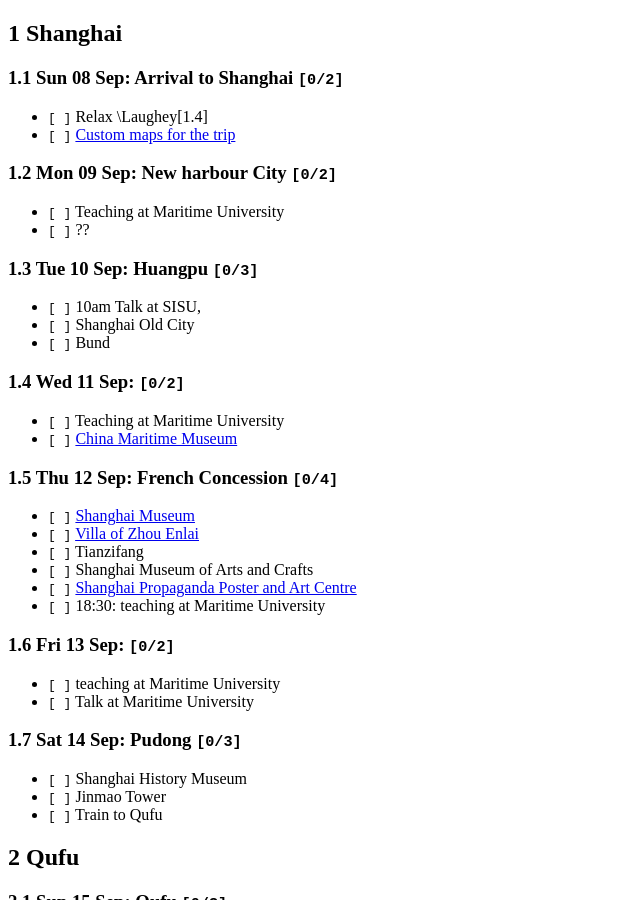
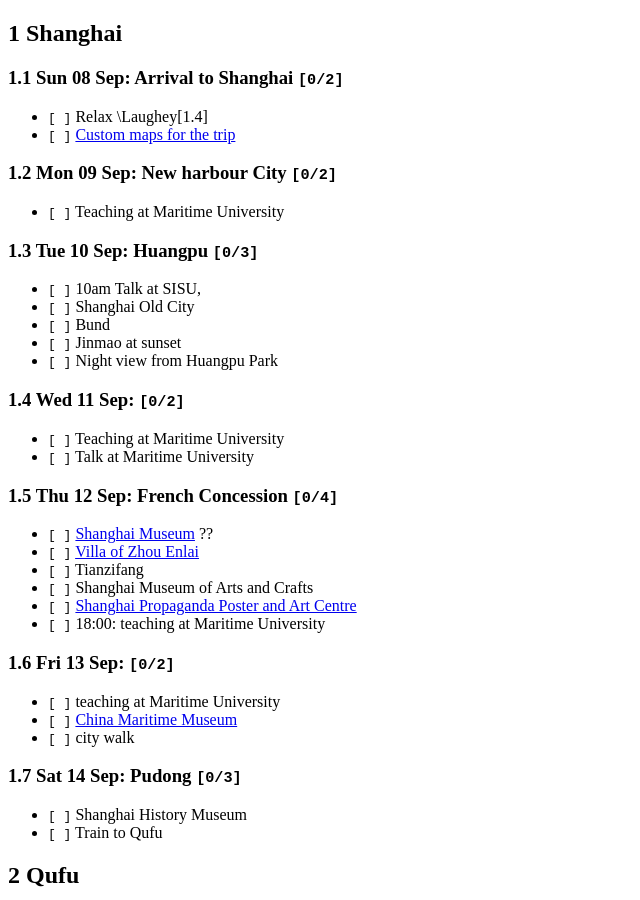
Before and after one commit to ssharoff/ssharoff.github.io, a Jekyll site: the page travel/shanghai-plans.html, which Jekyll copies as it is, in a window 1280 px wide and 900 px high. Shown: the whole window, without its empty margins (0-640 px from the left). Built offline with Jekyll 4.4.1, drawn with Linux system fonts in a browser that asks for light colours; some of the changed text lies outside the part shown.

Commit message:
cleaner schedule

```diff
--- a/travel/shanghai-plans.html
+++ b/travel/shanghai-plans.html
@@ -3,7 +3,7 @@
 "http://www.w3.org/TR/xhtml1/DTD/xhtml1-strict.dtd">
 <html xmlns="http://www.w3.org/1999/xhtml" lang="en" xml:lang="en">
 <head>
-<!-- 2024-09-01 Sun 10:01 -->
+<!-- 2024-09-01 Sun 13:24 -->
 <meta http-equiv="Content-Type" content="text/html;charset=utf-8" />
 <meta name="viewport" content="width=device-width, initial-scale=1" />
 <title>&lrm;</title>
@@ -240,12 +240,12 @@
 <body>
 <div id="content">
 
-<div id="outline-container-orgb98007f" class="outline-2">
-<h2 id="orgb98007f"><span class="section-number-2">1</span> Shanghai</h2>
+<div id="outline-container-org4f8db50" class="outline-2">
+<h2 id="org4f8db50"><span class="section-number-2">1</span> Shanghai</h2>
 <div class="outline-text-2" id="text-1">
 </div>
-<div id="outline-container-org9ff654a" class="outline-3">
-<h3 id="org9ff654a"><span class="section-number-3">1.1</span> Sun 08 Sep: Arrival to Shanghai <code>[0/2]</code></h3>
+<div id="outline-container-org5e0c941" class="outline-3">
+<h3 id="org5e0c941"><span class="section-number-3">1.1</span> Sun 08 Sep: Arrival to Shanghai <code>[0/2]</code></h3>
 <div class="outline-text-3" id="text-1-1">
 <ul class="org-ul">
 <li class="off"><code>[&#xa0;]</code> Relax \Laughey[1.4]</li>
@@ -255,79 +255,80 @@
 </div>
 
 
-<div id="outline-container-org95e71ad" class="outline-3">
-<h3 id="org95e71ad"><span class="section-number-3">1.2</span> Mon 09 Sep: New harbour City <code>[0/2]</code></h3>
+<div id="outline-container-org25d0111" class="outline-3">
+<h3 id="org25d0111"><span class="section-number-3">1.2</span> Mon 09 Sep: New harbour City <code>[0/2]</code></h3>
 <div class="outline-text-3" id="text-1-2">
 <ul class="org-ul">
 <li class="off"><code>[&#xa0;]</code> Teaching at Maritime University</li>
-<li class="off"><code>[&#xa0;]</code> ??</li>
 </ul>
 </div>
 </div>
 
-<div id="outline-container-orgf7348a4" class="outline-3">
-<h3 id="orgf7348a4"><span class="section-number-3">1.3</span> Tue 10 Sep: Huangpu <code>[0/3]</code></h3>
+<div id="outline-container-orgc22b4ee" class="outline-3">
+<h3 id="orgc22b4ee"><span class="section-number-3">1.3</span> Tue 10 Sep: Huangpu <code>[0/3]</code></h3>
 <div class="outline-text-3" id="text-1-3">
 <ul class="org-ul">
 <li class="off"><code>[&#xa0;]</code> 10am Talk at SISU,</li>
 <li class="off"><code>[&#xa0;]</code> Shanghai Old City</li>
 <li class="off"><code>[&#xa0;]</code> Bund</li>
+<li class="off"><code>[&#xa0;]</code> Jinmao at sunset</li>
+<li class="off"><code>[&#xa0;]</code> Night view from Huangpu Park</li>
 </ul>
 </div>
 </div>
 
-<div id="outline-container-org74631a7" class="outline-3">
-<h3 id="org74631a7"><span class="section-number-3">1.4</span> Wed 11 Sep:  <code>[0/2]</code></h3>
+<div id="outline-container-org5d561d9" class="outline-3">
+<h3 id="org5d561d9"><span class="section-number-3">1.4</span> Wed 11 Sep:  <code>[0/2]</code></h3>
 <div class="outline-text-3" id="text-1-4">
 <ul class="org-ul">
 <li class="off"><code>[&#xa0;]</code> Teaching at Maritime University</li>
-<li class="off"><code>[&#xa0;]</code> <a href="https://www.tripadvisor.com/Attraction_Review-g308272-d2220946-Reviews-China_Maritime_Museum-Shanghai.html">China Maritime Museum</a></li>
-</ul>
-</div>
-</div>
-
-<div id="outline-container-org197ea3e" class="outline-3">
-<h3 id="org197ea3e"><span class="section-number-3">1.5</span> Thu 12 Sep: French Concession <code>[0/4]</code></h3>
-<div class="outline-text-3" id="text-1-5">
-<ul class="org-ul">
-<li class="off"><code>[&#xa0;]</code> <a href="http://www.shanghaimuseum.net/museum/frontend/en/index.action">Shanghai Museum</a></li>
-<li class="off"><code>[&#xa0;]</code> <a href="https://en.wikipedia.org/wiki/Former_Residence_of_Zhou_Enlai_(Shanghai)">Villa of Zhou Enlai</a></li>
-<li class="off"><code>[&#xa0;]</code> Tianzifang</li>
-<li class="off"><code>[&#xa0;]</code> Shanghai Museum of Arts and Crafts</li>
-<li class="off"><code>[&#xa0;]</code> <a href="http://www.shanghaipropagandaart.com/home.asp?class=beautifuf_book">Shanghai Propaganda Poster and Art Centre</a></li>
-<li class="off"><code>[&#xa0;]</code> 18:30: teaching at Maritime University</li>
-</ul>
-</div>
-</div>
-
-<div id="outline-container-orgaa35e96" class="outline-3">
-<h3 id="orgaa35e96"><span class="section-number-3">1.6</span> Fri 13 Sep:  <code>[0/2]</code></h3>
-<div class="outline-text-3" id="text-1-6">
-<ul class="org-ul">
-<li class="off"><code>[&#xa0;]</code> teaching at Maritime University</li>
 <li class="off"><code>[&#xa0;]</code> Talk at Maritime University</li>
 </ul>
 </div>
 </div>
 
-<div id="outline-container-org353f133" class="outline-3">
-<h3 id="org353f133"><span class="section-number-3">1.7</span> Sat 14 Sep: Pudong <code>[0/3]</code></h3>
+<div id="outline-container-orga31b41c" class="outline-3">
+<h3 id="orga31b41c"><span class="section-number-3">1.5</span> Thu 12 Sep: French Concession <code>[0/4]</code></h3>
+<div class="outline-text-3" id="text-1-5">
+<ul class="org-ul">
+<li class="off"><code>[&#xa0;]</code> <a href="http://www.shanghaimuseum.net/museum/frontend/en/index.action">Shanghai Museum</a> ??</li>
+<li class="off"><code>[&#xa0;]</code> <a href="https://en.wikipedia.org/wiki/Former_Residence_of_Zhou_Enlai_(Shanghai)">Villa of Zhou Enlai</a></li>
+<li class="off"><code>[&#xa0;]</code> Tianzifang</li>
+<li class="off"><code>[&#xa0;]</code> Shanghai Museum of Arts and Crafts</li>
+<li class="off"><code>[&#xa0;]</code> <a href="http://www.shanghaipropagandaart.com/home.asp?class=beautifuf_book">Shanghai Propaganda Poster and Art Centre</a></li>
+<li class="off"><code>[&#xa0;]</code> 18:00: teaching at Maritime University</li>
+</ul>
+</div>
+</div>
+
+<div id="outline-container-org12ab78a" class="outline-3">
+<h3 id="org12ab78a"><span class="section-number-3">1.6</span> Fri 13 Sep:  <code>[0/2]</code></h3>
+<div class="outline-text-3" id="text-1-6">
+<ul class="org-ul">
+<li class="off"><code>[&#xa0;]</code> teaching at Maritime University</li>
+<li class="off"><code>[&#xa0;]</code> <a href="https://www.tripadvisor.com/Attraction_Review-g308272-d2220946-Reviews-China_Maritime_Museum-Shanghai.html">China Maritime Museum</a></li>
+<li class="off"><code>[&#xa0;]</code> city walk</li>
+</ul>
+</div>
+</div>
+
+<div id="outline-container-org94036a2" class="outline-3">
+<h3 id="org94036a2"><span class="section-number-3">1.7</span> Sat 14 Sep: Pudong <code>[0/3]</code></h3>
 <div class="outline-text-3" id="text-1-7">
 <ul class="org-ul">
 <li class="off"><code>[&#xa0;]</code> Shanghai History Museum</li>
-<li class="off"><code>[&#xa0;]</code> Jinmao Tower</li>
 <li class="off"><code>[&#xa0;]</code> Train to Qufu</li>
 </ul>
 </div>
 </div>
 </div>
 
-<div id="outline-container-orgc1d4032" class="outline-2">
-<h2 id="orgc1d4032"><span class="section-number-2">2</span> Qufu</h2>
+<div id="outline-container-orga7676ac" class="outline-2">
+<h2 id="orga7676ac"><span class="section-number-2">2</span> Qufu</h2>
 <div class="outline-text-2" id="text-2">
 </div>
-<div id="outline-container-orga110c69" class="outline-3">
-<h3 id="orga110c69"><span class="section-number-3">2.1</span> Sun 15 Sep: Qufu <code>[0/3]</code></h3>
+<div id="outline-container-org5508152" class="outline-3">
+<h3 id="org5508152"><span class="section-number-3">2.1</span> Sun 15 Sep: Qufu <code>[0/3]</code></h3>
 <div class="outline-text-3" id="text-2-1">
 <ul class="org-ul">
 <li class="off"><code>[&#xa0;]</code> <a href="https://en.wikivoyage.org/wiki/Qufu">https://en.wikivoyage.org/wiki/Qufu</a></li>
@@ -337,8 +338,8 @@
 </div>
 </div>
 
-<div id="outline-container-orgbd8364c" class="outline-3">
-<h3 id="orgbd8364c"><span class="section-number-3">2.2</span> Mon 16 Sep: Beijing Downtown <code>[0/2]</code></h3>
+<div id="outline-container-orga2a3ebe" class="outline-3">
+<h3 id="orga2a3ebe"><span class="section-number-3">2.2</span> Mon 16 Sep: Beijing Downtown <code>[0/2]</code></h3>
 <div class="outline-text-3" id="text-2-2">
 <ul class="org-ul">
 <li class="off"><code>[&#xa0;]</code> Train Qufu to Beijing</li>
@@ -347,8 +348,8 @@
 </div>
 </div>
 
-<div id="outline-container-orgc167ebf" class="outline-3">
-<h3 id="orgc167ebf"><span class="section-number-3">2.3</span> Tue 17 Sep: Beijing East <code>[0/3]</code></h3>
+<div id="outline-container-org27ea16f" class="outline-3">
+<h3 id="org27ea16f"><span class="section-number-3">2.3</span> Tue 17 Sep: Beijing East <code>[0/3]</code></h3>
 <div class="outline-text-3" id="text-2-3">
 <ul class="org-ul">
 <li class="off"><code>[&#xa0;]</code> National Museum of China</li>
@@ -358,8 +359,8 @@
 </div>
 </div>
 
-<div id="outline-container-orgca7fdc2" class="outline-3">
-<h3 id="orgca7fdc2"><span class="section-number-3">2.4</span> Wed 18 Sep: Beijing West <code>[0/2]</code></h3>
+<div id="outline-container-orgfcd6deb" class="outline-3">
+<h3 id="orgfcd6deb"><span class="section-number-3">2.4</span> Wed 18 Sep: Beijing West <code>[0/2]</code></h3>
 <div class="outline-text-3" id="text-2-4">
 <ul class="org-ul">
 <li class="off"><code>[&#xa0;]</code> Capital Museum</li>
@@ -368,8 +369,8 @@
 </div>
 </div>
 
-<div id="outline-container-org3cfaa45" class="outline-3">
-<h3 id="org3cfaa45"><span class="section-number-3">2.5</span> Thu 19 Sep: Beijing <code>[0/1]</code></h3>
+<div id="outline-container-orge1bddc9" class="outline-3">
+<h3 id="orge1bddc9"><span class="section-number-3">2.5</span> Thu 19 Sep: Beijing <code>[0/1]</code></h3>
 <div class="outline-text-3" id="text-2-5">
 <ul class="org-ul">
 <li class="off"><code>[&#xa0;]</code> Summer Palace</li>
@@ -378,12 +379,12 @@
 </div>
 </div>
 
-<div id="outline-container-org3350538" class="outline-2">
-<h2 id="org3350538"><span class="section-number-2">3</span> Shanghai</h2>
+<div id="outline-container-org0e5dd6c" class="outline-2">
+<h2 id="org0e5dd6c"><span class="section-number-2">3</span> Shanghai</h2>
 <div class="outline-text-2" id="text-3">
 </div>
-<div id="outline-container-org28e7f39" class="outline-3">
-<h3 id="org28e7f39"><span class="section-number-3">3.1</span> Fri 20 Sep: Suzhou <code>[0/2]</code></h3>
+<div id="outline-container-orgefbc795" class="outline-3">
+<h3 id="orgefbc795"><span class="section-number-3">3.1</span> Fri 20 Sep: Suzhou <code>[0/2]</code></h3>
 <div class="outline-text-3" id="text-3-1">
 <ul class="org-ul">
 <li class="off"><code>[&#xa0;]</code> Train Beijing to Suzhou</li>
@@ -392,8 +393,8 @@
 </div>
 </div>
 
-<div id="outline-container-org0acdc81" class="outline-3">
-<h3 id="org0acdc81"><span class="section-number-3">3.2</span> Sat 21 Sep: Suzhou <code>[0/6]</code></h3>
+<div id="outline-container-org406c4b7" class="outline-3">
+<h3 id="org406c4b7"><span class="section-number-3">3.2</span> Sat 21 Sep: Suzhou <code>[0/6]</code></h3>
 <div class="outline-text-3" id="text-3-2">
 <ul class="org-ul">
 <li class="off"><code>[&#xa0;]</code> <a href="http://www.szmuseum.com/">Suzhou Museum</a></li>
@@ -407,12 +408,12 @@
 </div>
 </div>
 
-<div id="outline-container-org6dac844" class="outline-2">
-<h2 id="org6dac844"><span class="section-number-2">4</span> Food</h2>
+<div id="outline-container-orgddf42ca" class="outline-2">
+<h2 id="orgddf42ca"><span class="section-number-2">4</span> Food</h2>
 <div class="outline-text-2" id="text-4">
 </div>
-<div id="outline-container-org3fad078" class="outline-3">
-<h3 id="org3fad078"><span class="section-number-3">4.1</span> \ZH{上海菜} <code>[0/3]</code></h3>
+<div id="outline-container-org4f3b88c" class="outline-3">
+<h3 id="org4f3b88c"><span class="section-number-3">4.1</span> \ZH{上海菜} <code>[0/3]</code></h3>
 <div class="outline-text-3" id="text-4-1">
 <ul class="org-ul">
 <li class="off"><code>[&#xa0;]</code> \ZH{兰州拉面} Lánzhōu lāmiàn, hand-pulled noodles</li>
@@ -426,8 +427,8 @@
 </div>
 
 
-<div id="outline-container-org9c83ceb" class="outline-3">
-<h3 id="org9c83ceb"><span class="section-number-3">4.2</span> \ZH{北京菜} <code>[0/5]</code></h3>
+<div id="outline-container-org389dc87" class="outline-3">
+<h3 id="org389dc87"><span class="section-number-3">4.2</span> \ZH{北京菜} <code>[0/5]</code></h3>
 <div class="outline-text-3" id="text-4-2">
 <ul class="org-ul">
 <li class="off"><code>[&#xa0;]</code> home-style noodles and baozi,</li>
@@ -441,7 +442,7 @@
 </div>
 </div>
 <div id="postamble" class="status">
-<p class="date">Created: 2024-09-01 Sun 10:01</p>
+<p class="date">Created: 2024-09-01 Sun 13:24</p>
 <p class="validation"><a href="https://validator.w3.org/check?uri=referer">Validate</a></p>
 </div>
 </body>
```
Also changed, not shown: travel/shanghai-plans.org (+7 -6 lines), 1 other file.
